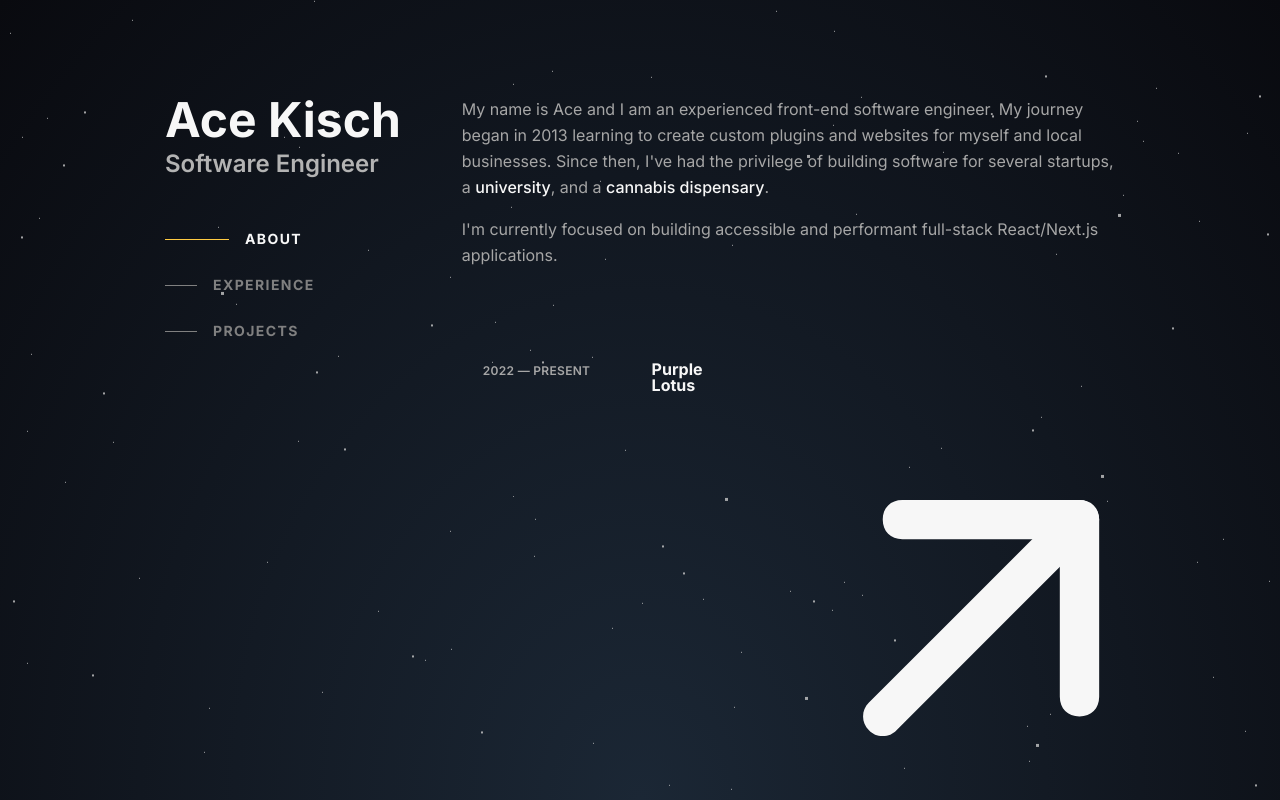
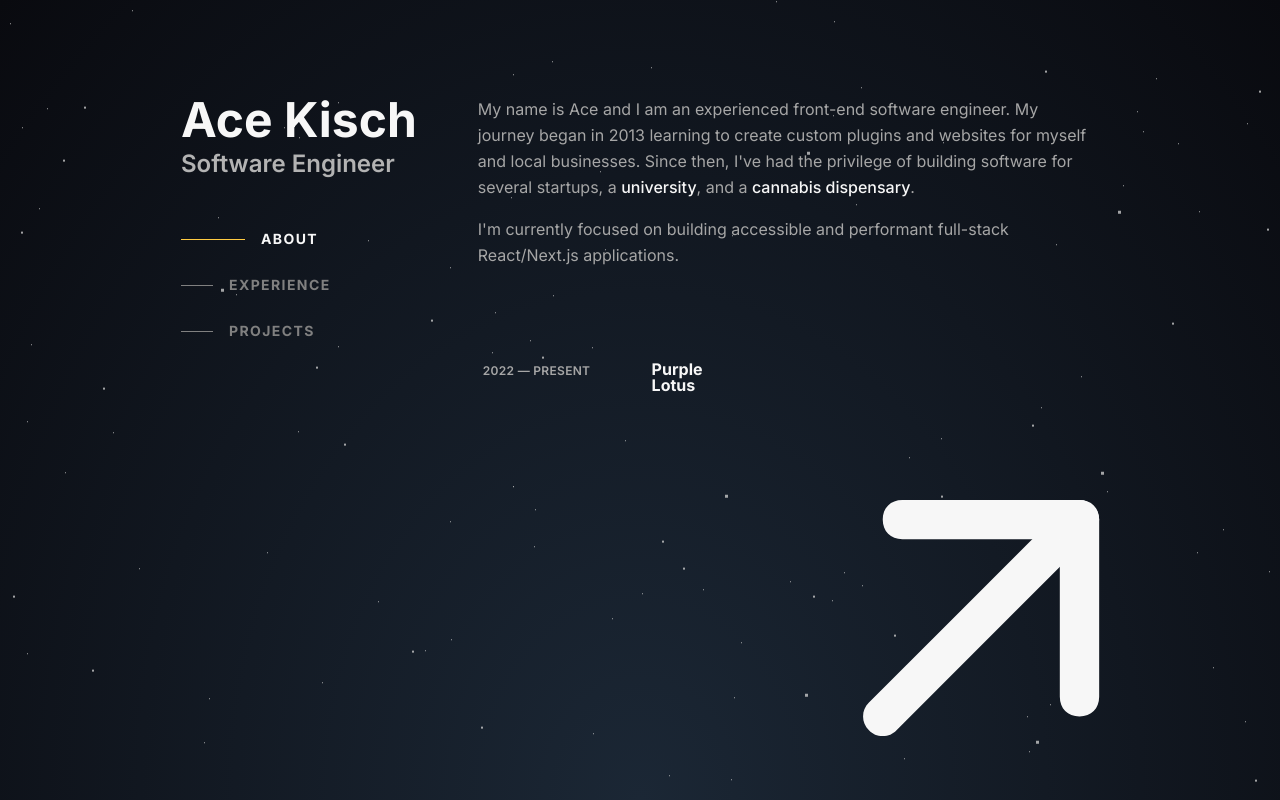
Before and after one commit to AceGK/portfolio-2024, a Next.js app: page / in a window 1280 px wide. Shown: the top 800 px of the page. Built offline with nearby package versions, Linux system fonts and the light colour scheme.

Commit message:
update data, styling

```diff
--- a/app/page.js
+++ b/app/page.js
@@ -19,7 +19,7 @@ export default function Home() {
       >
         <section id="about" className="about">
           <h2>About</h2>
-          <div>
+          <div className="bio">
             <p>My name is Ace and I am an experienced front-end software engineer. My journey began in 2013 learning to create custom plugins and websites for myself and local businesses. Since then, I&apos;ve had the privilege of building software for several startups, a <a href="#">university</a>, and a <a href="#">cannabis dispensary</a>.
             </p>
 
@@ -70,7 +70,7 @@ export default function Home() {
               <Card
                 img="https://dummyimage.com/600x400/000/fff"
                 href="https://purplelotus.vercel.app/"
-                title="Purple Lotus"
+                title="Dispensary eCommerce"
                 body="Cannabis dispensary web app that uses the Jane Roots headless e-commerce platform and Algolia Instant Search to provide a fast, user-friendly shopping experience."
                 tags={["Next.js", "Algolia", "Sanity", "SCSS"]}
               />
@@ -93,7 +93,7 @@ export default function Home() {
                 tags={["HTML", "CSS", "JavaScript"]}
               />
             </li>
-            {/* <li>
+            <li>
               <Card
                 img="https://dummyimage.com/600x400/000/fff"
                 title="Delivery Zipcode Map"
@@ -101,7 +101,7 @@ export default function Home() {
                 body="An interactive map that highlights Bay Area zipcodes for displaying delivery zones."
                 tags={["React", "Next.js", "JavaScript", "Leaflet.js", "SCSS"]}
               />
-            </li> */}
+            </li>
             <li>
               <Card
                 img="https://dummyimage.com/600x400/000/fff"
--- a/app/styles/_mixins.scss
+++ b/app/styles/_mixins.scss
@@ -1,4 +1,3 @@
-$smallScreenValue: 1024px;
 $tabletValue: 768px;
 $mobileValue: 480px;
 
@@ -16,9 +15,3 @@ $mobileValue: 480px;
         @content;
     }
 }
-
-@mixin smallScreen($offset: 0px) {
-    @media (max-width: calc(#{$smallScreenValue} + #{$offset})) {
-        @content;
-    }
-}
--- a/app/styles/_variables.scss
+++ b/app/styles/_variables.scss
@@ -5,7 +5,7 @@ $colors: (
   next: rgb(255, 255, 255),
   algolia: rgb(20, 147, 255),
   scss: rgb(209, 111, 160),
-  sanity: rgb(243, 100, 88),
+  sanity: rgb(254, 90, 75),
   css: rgb(88, 134, 241),
   html: rgb(233, 98, 40),
   php: rgb(123, 135, 193),
--- a/app/styles/globals.scss
+++ b/app/styles/globals.scss
@@ -25,7 +25,7 @@ body {
   // background: var(--clr-background);
   color: var(--clr-text);
   display: grid;
-  grid-template-columns: 1fr 1.25fr;
+  grid-template-columns: 1fr 1.3125fr;
   min-height: 100vh;
   max-width: 950px;
   margin-inline:auto;
@@ -35,7 +35,7 @@ body {
   overflow-y: auto;
   scrollbar-gutter: stable;
 
-  @include smallScreen() {
+  @include tablet() {
     display: flex;
     flex-direction: column;
   }
@@ -44,7 +44,7 @@ body {
 .container {
   padding-inline: 2rem;
   // margin-inline: auto;
-  @include smallScreen() {
+  @include tablet() {
     padding-inline: 1.5rem;
   }
   @include mobile() {
@@ -60,15 +60,17 @@ header {
   position: sticky;
   top: 0;
   z-index: 1;
-  @include smallScreen() {
+  padding-left:1rem;
+  @include tablet() {
     position: relative;
     display: flex;
     flex-direction: column;
-    padding: 3rem 0rem 0rem;
+    padding: 2.5rem 1rem;
   }
-  @include mobile() {
-    padding: 2rem 0rem 0rem;
-  }
+}
+
+.bio {
+  padding-inline:1rem;
 }
 
 .bottom-fade {
@@ -139,8 +141,8 @@ section {
 
 .about {
   padding-top:6rem;
-  @include smallScreen() {
-    padding-top:2rem;
+  @include tablet() {
+    padding-top:1rem;
   }
 }
 
@@ -156,7 +158,7 @@ section h2 {
   font-size: var(fs-300);
   letter-spacing: 0.1em;
   z-index: 2;
-  @include smallScreen() {
+  @include tablet() {
     height: auto;
     visibility: visible;
     height: auto;
--- a/components/nav/Nav.module.scss
+++ b/components/nav/Nav.module.scss
@@ -52,7 +52,7 @@
       }
   }
  }
- @include smallScreen(){
+ @include tablet(){
   display:none;
  }
 }
```
